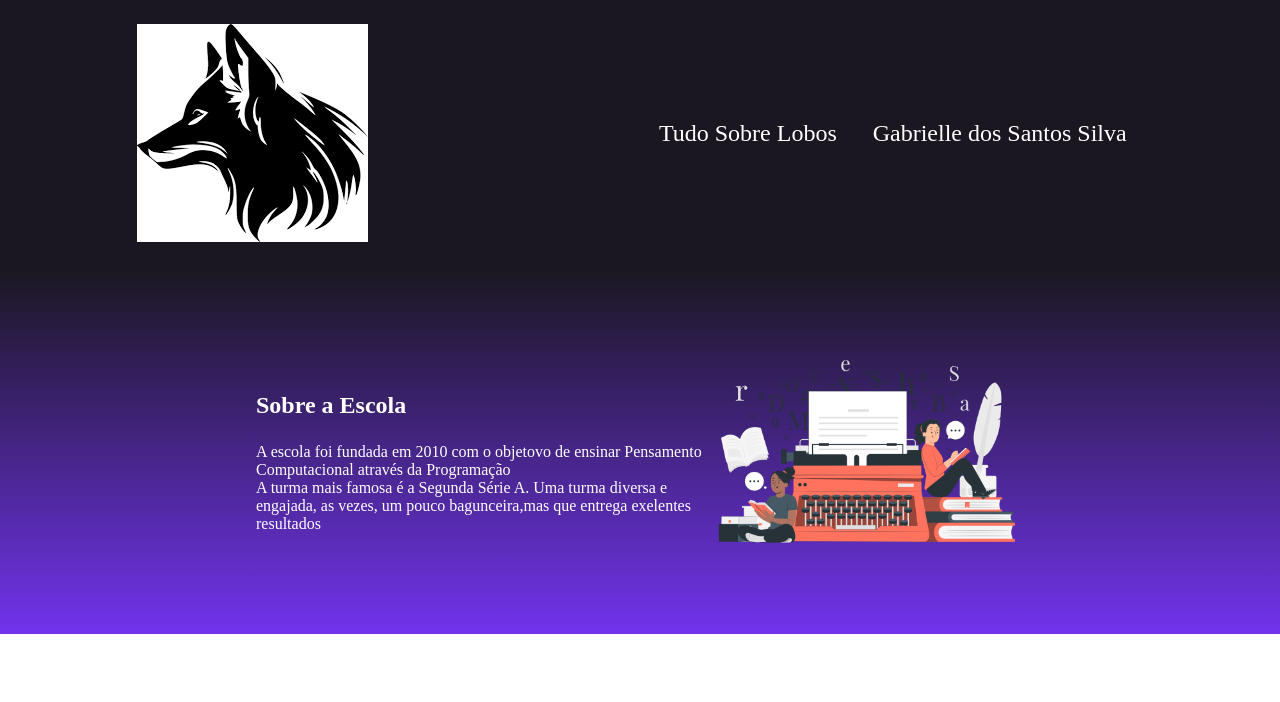
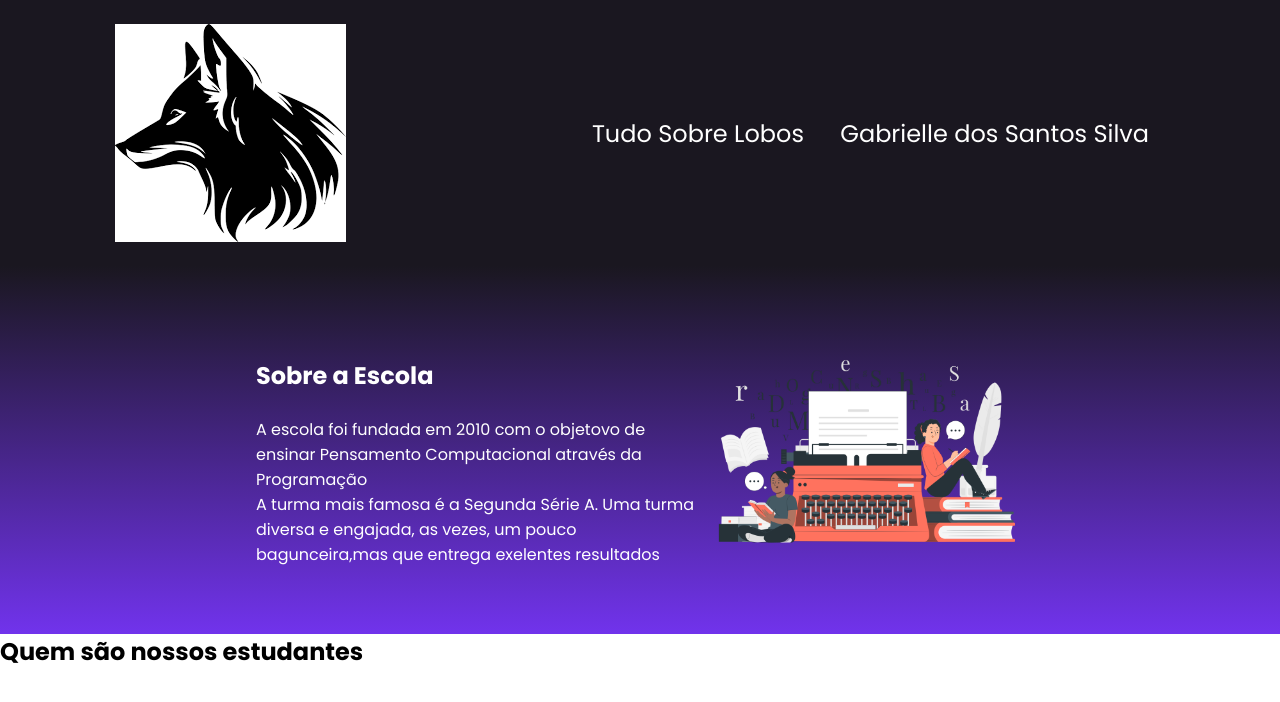
Before and after one commit to gabi2206/site, a plain HTML site: page index.html in a window 1280 px wide. Drawn offline with Linux system fonts and the light colour scheme.

Commit message:
Add files via upload
oooooo

```diff
--- a/index.html
+++ b/index.html
@@ -6,7 +6,12 @@
     <meta name="viewport" content="width=device-width, initial-scale=1.0">
     <title>Document</title>
     <link rel="stylesheet" href="style.css">
+    <link rel="preconnect" href="https://fonts.googleapis.com">
+    <link rel="preconnect" href="https://fonts.gstatic.com" crossorigin>
+    <link href="https://fonts.googleapis.com/css2?family=Poppins:wght@400;700&display=swap" rel="stylesheet">
+
 </head>
+
 <body>
     <header class="cabecalho">
         <img class="cabecalho-imgem" src="images.png" alt="foto de dois lobos, um branco e outro preto">
@@ -23,6 +28,11 @@
         </div>
         <img class="escola-imagem" src="Literature-pana.png" alt="uma folha de livro">
     </section>
+    <section class="estudante">
+        <h2 class="estudante-titulo">Quem são nossos estudantes</h2>
+        <img src="" alt="">
 
-</body>
+
+    </section>
+   </body>
 </html>
--- a/style.css
+++ b/style.css
@@ -1,6 +1,10 @@
 *{
     margin: 0;
     padding: 0;
+}
+
+body{
+    font-family: 'Poppins', sans-serif;
 }
 
 .cabecalho {
```
